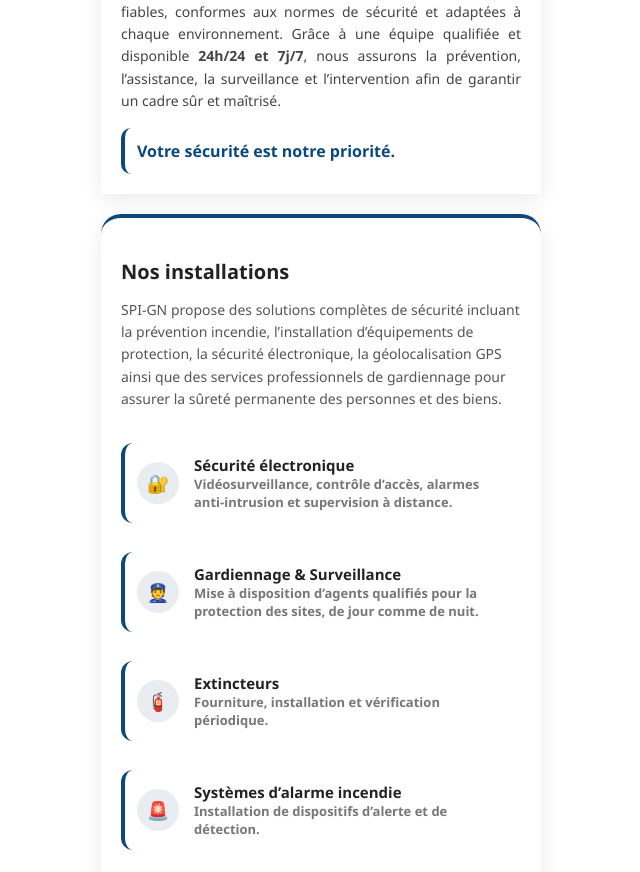
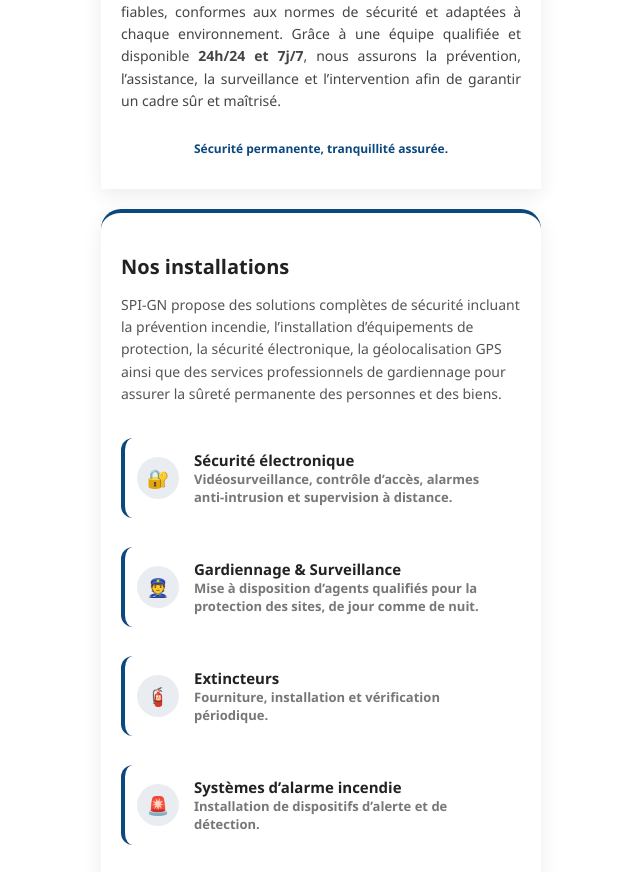
Before and after one commit to MaximeKPOGHOMOU/spi-gn-scan, an Angular app: page /fiche in a window 1280 px wide. Shown: the part 2087-2959 px from the top of the page, without its empty margins (319-959 px from the left). Built offline with nearby package versions, Linux system fonts and the light colour scheme.

Commit message:
rendre la page

```diff
--- a/src/app/qr-entreprise/qr-entreprise.css
+++ b/src/app/qr-entreprise/qr-entreprise.css
@@ -83,15 +83,6 @@ background: linear-gradient(180deg, #0b487e, #d21919);
 }
 
 
-.about-highlight {
-    margin-top: 15px;
-    padding: 12px;
-    background: #ffffff;
-    border-left: 4px solid #0b487e;
-    border-radius: 10px;
-    font-weight: 600;
-    color: #0b487e;
-}
 
 /* LIGNE */
 .row {
@@ -375,10 +366,12 @@ background: linear-gradient(180deg, #0b487e, #d21919);
     margin-top: 15px;
     padding: 12px;
     background: #ffffff;
-    border-left: 4px solid #0b487e;
-    border-radius: 10px;
+    /* border-left: 4px solid #0b487e; */
+    /* border-radius: 10px; */
     font-weight: 600;
     color: #0b487e;
+    text-align: center;
+    font-size: 12px;
 }
 
 
--- a/src/app/qr-entreprise/qr-entreprise.html
+++ b/src/app/qr-entreprise/qr-entreprise.html
@@ -213,7 +213,7 @@
                 et maîtrisé.
             </p>
             <div class="about-highlight">
-                Votre sécurité est notre priorité.
+                Sécurité permanente, tranquillité assurée.
             </div>
 
         </div>
```
